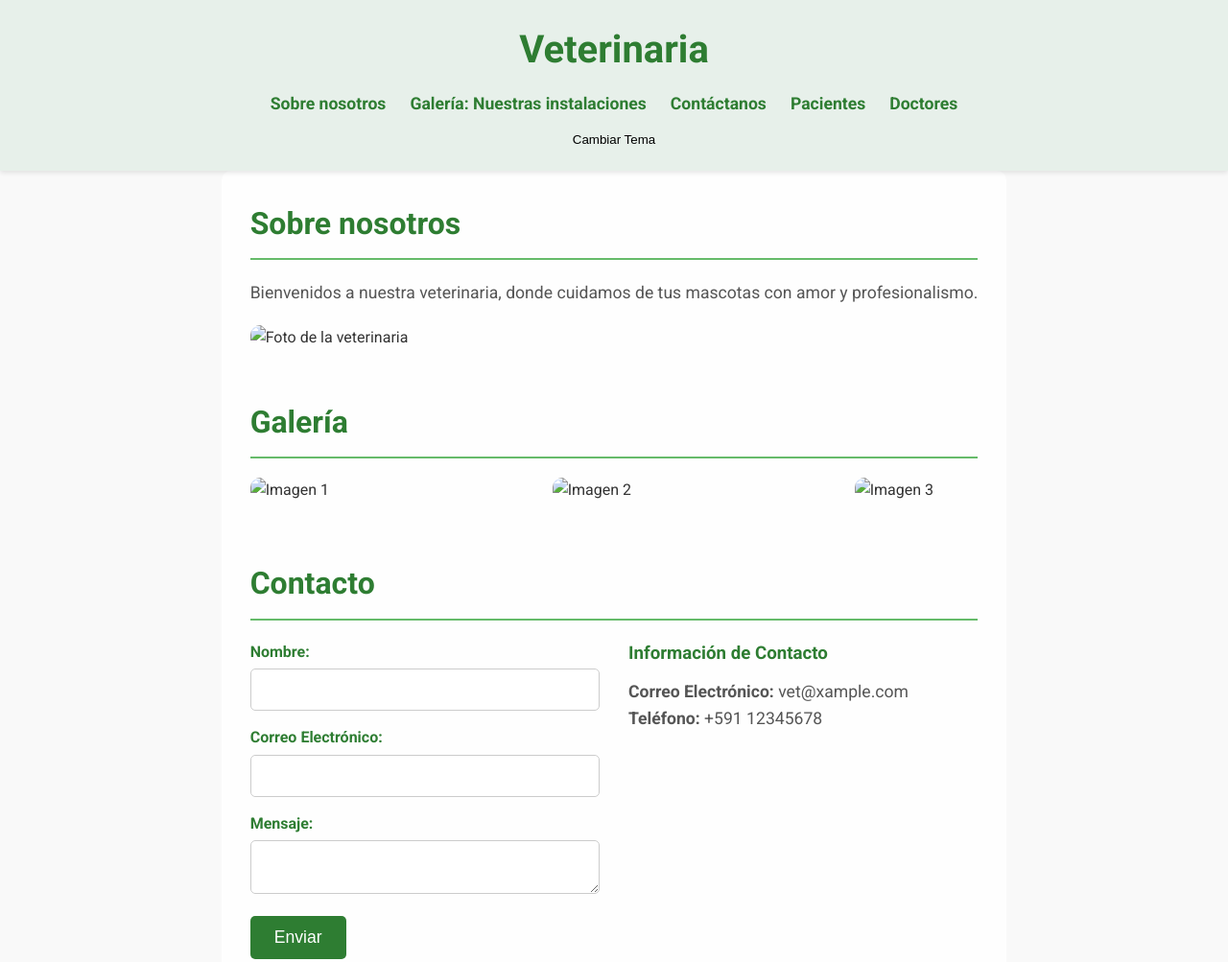
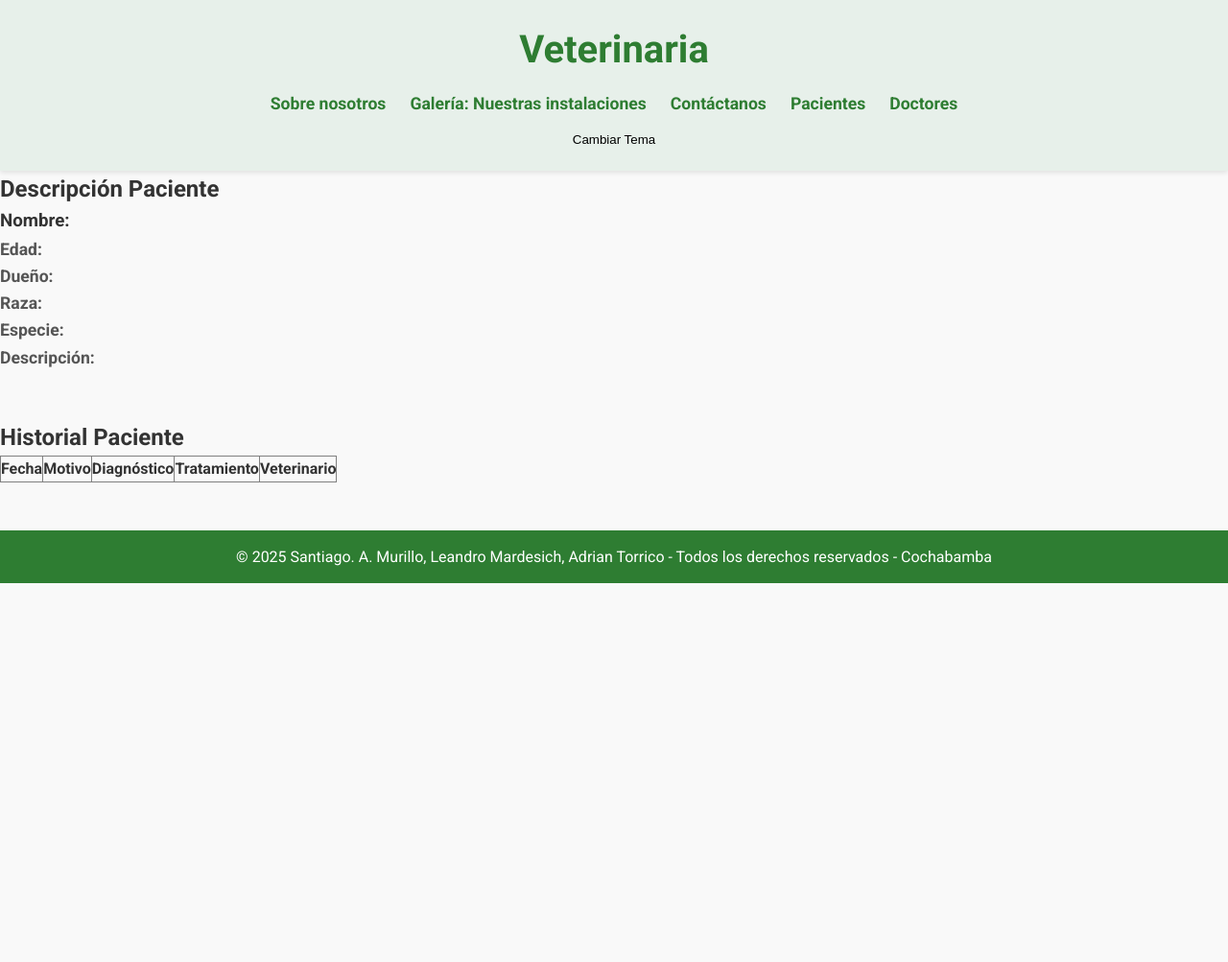
Before and after one commit to SantiagoMO138/verinaria-LCD, a plain HTML site: page pacientes.html in a window 1280 px wide. Shown: the top 1003 px of the page at 96% size. After the commit the page ends 800 px from the top, so only its background shows below. Drawn offline with Linux system fonts and the light colour scheme.

Commit message:
Update pacientes.html2

```diff
--- a/pacientes.html
+++ b/pacientes.html
@@ -1,18 +1,13 @@
 <!DOCTYPE html>
-<html lang="es">
-
+<html lang="en">
 <head>
     <meta charset="UTF-8">
     <meta name="viewport" content="width=device-width, initial-scale=1.0">
-    <meta name="description" content="Pagina de una Veterinaria">
-    <meta name="keywords" content="pets, animals, veterinaria, mascotas">
-    <meta name="author" content="Santiago. A. Murillo, Leandro Mardesich, Adrian Torrico">
-    <title>Veterinaria - Inicio</title>
+    <title>Pacientes</title>
     <link rel="stylesheet" href="css/reset.css">
     <link rel="stylesheet" href="css/style.css">
     <link href="https://fonts.googleapis.com/css2?family=Roboto:wght@400;700&display=swap" rel="stylesheet">
 </head>
-
 <body>
     <header>
         <h1>Veterinaria</h1>
@@ -28,61 +23,38 @@
         </nav>
         <button id="theme-toggle">Cambiar Tema</button>
     </header>
-
-    <div class="container">
-        <section id="about">
-            <div>
-                <h2>Sobre nosotros</h2>
-                <p>Bienvenidos a nuestra veterinaria, donde cuidamos de tus mascotas con amor y profesionalismo.</p>
-            </div>
-            <img src="image/perfil/WhatsApp Image 2025-02-04 at 9.36.16 AM.jpeg" alt="Foto de la veterinaria">
+    <main>
+        <section id="patients-list">
+            <h1>Descripción Paciente</h1>
+            <article class="patient-card">
+                <h3>Nombre: <span class="patient-name"></span></h3>
+                <p><strong>Edad:</strong> <span class="patient-age"></span></p>
+                <p><strong>Dueño:</strong> <span class="patient-owner"></span></p>
+                <p><strong>Raza:</strong> <span class="patient-breed"></span></p>
+                <p><strong>Especie:</strong> <span class="patient-species"></span></p>
+                <p><strong>Descripción:</strong> <span class="patient-description"></span></p>
+                <!-- foto?-->
+            </article>
         </section>
-
-        <section id="gallery" class="gallery">
-            <h2>Galería</h2>
-            <div class="gallery-container">
-                <div class="gallery-item"><img src="image/galeria/imagen_1.png" alt="Imagen 1"></div>
-                <div class="gallery-item"><img src="image/galeria/imagen_2.png" alt="Imagen 2"></div>
-                <div class="gallery-item"><img src="image/galeria/imagen_3.png" alt="Imagen 3"></div>
-                <div class="gallery-item"><img src="image/galeria/imagen_4.jpeg" alt="Imagen 4"></div>
-                <div class="gallery-item"><img src="image/galeria/imagen_5.jpeg" alt="Imagen 5"></div>
-                <div class="gallery-item"><img src="image/galeria/imagen_6.jpeg" alt="Imagen 6"></div>
-            </div>
+        <section id="patients-history">
+            <h1>Historial Paciente</h1>
+            <table id="history-table" border="1">
+                <thead>
+                    <tr>
+                        <th>Fecha</th>
+                        <th>Motivo</th>
+                        <th>Diagnóstico</th>
+                        <th>Tratamiento</th>
+                        <th>Veterinario</th>
+                    </tr>
+                </thead>
+            </table>
+            <article class="patient-history"></article>
         </section>
-
-        <section id="contact" class="contact">
-            <h2>Contacto</h2>
-            <div class="contact-container">
-                <form action="contact.php" method="post" class="contact-form">
-                    <label for="name">Nombre:</label>
-                    <input type="text" id="name" name="name" required>
-                    <label for="email">Correo Electrónico:</label>
-                    <input type="email" id="email" name="email" required>
-                    <label for="message">Mensaje:</label>
-                    <textarea id="message" name="message" required></textarea>
-                    <button type="submit">Enviar</button>
-                </form>
-                <div class="contact-info">
-                    <h3>Información de Contacto</h3>
-                    <p><strong>Correo Electrónico:</strong> vet@xample.com</p>
-                    <p><strong>Teléfono:</strong> +591 12345678</p>
-                </div>
-            </div>
-        </section>
-    </div>
-
-    <div id="gallery-modal" class="modal">
-        <span id="close-modal" class="close">×</span>
-        <img id="modal-image" class="modal-content" alt="Imagen ampliada">
-    </div>
-
+    </main>
     <footer>
         <p>© 2025 Santiago. A. Murillo, Leandro Mardesich, Adrian Torrico - Todos los derechos reservados - Cochabamba
         </p>
     </footer>
-
-    <script src="js/script.js"></script>
-    <script src="js/theme.js"></script>
 </body>
-
 </html>
```
